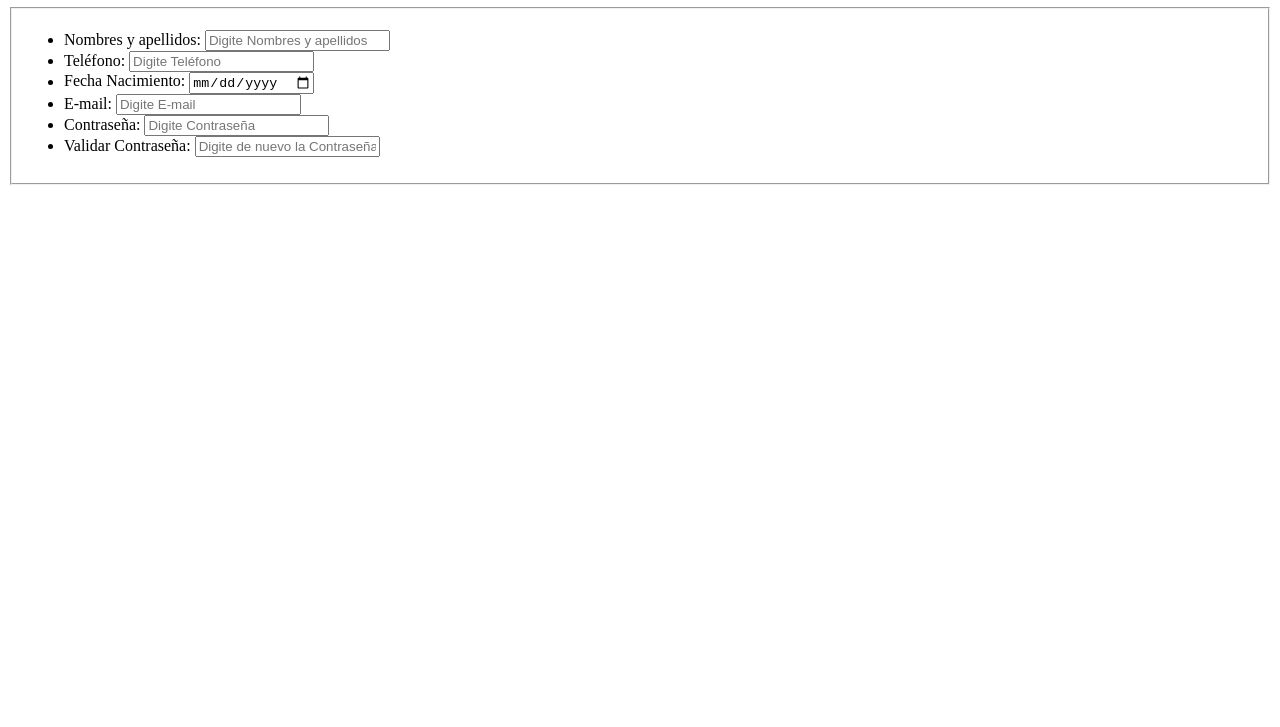
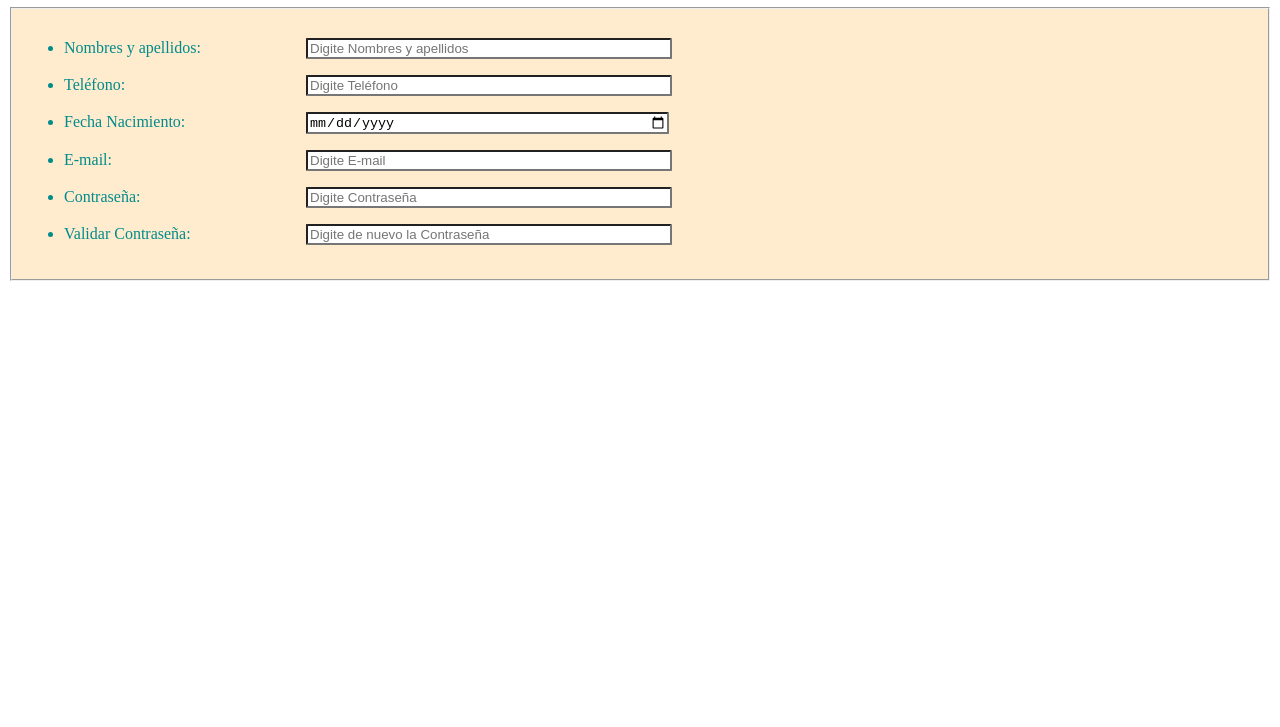
Before and after one commit to DianaJara24/CLASE-WEB, a plain HTML site: page formulario.html in a window 1280 px wide. Shown: the part 73-800 px from the top of the page. Drawn offline with Linux system fonts and the light colour scheme.

Commit message:
Formulario con estilos

```diff
--- /dev/null
+++ b/estilo.css
@@ -0,0 +1,23 @@
+body {
+    color: darkcyan;
+}
+
+h1 {
+    font-family: Helvetica;
+    color: darkgreen;
+}
+
+input {
+    width: 30%;
+    border-radius: 2%;
+    margin: 8px;
+}
+
+fieldset{
+    background-color:blanchedalmond;
+}
+
+label{
+    display: inline-block;
+    width: 230px;
+}
--- a/formulario.html
+++ b/formulario.html
@@ -1,5 +1,6 @@
 <!DOCTYPE html>
 <html lang="en">
+<link rel="stylesheet" href="estilo.css">
 <head>
     <meta charset="UTF-8">
     <meta http-equiv="X-UA-Compatible" content="IE=edge">
```
